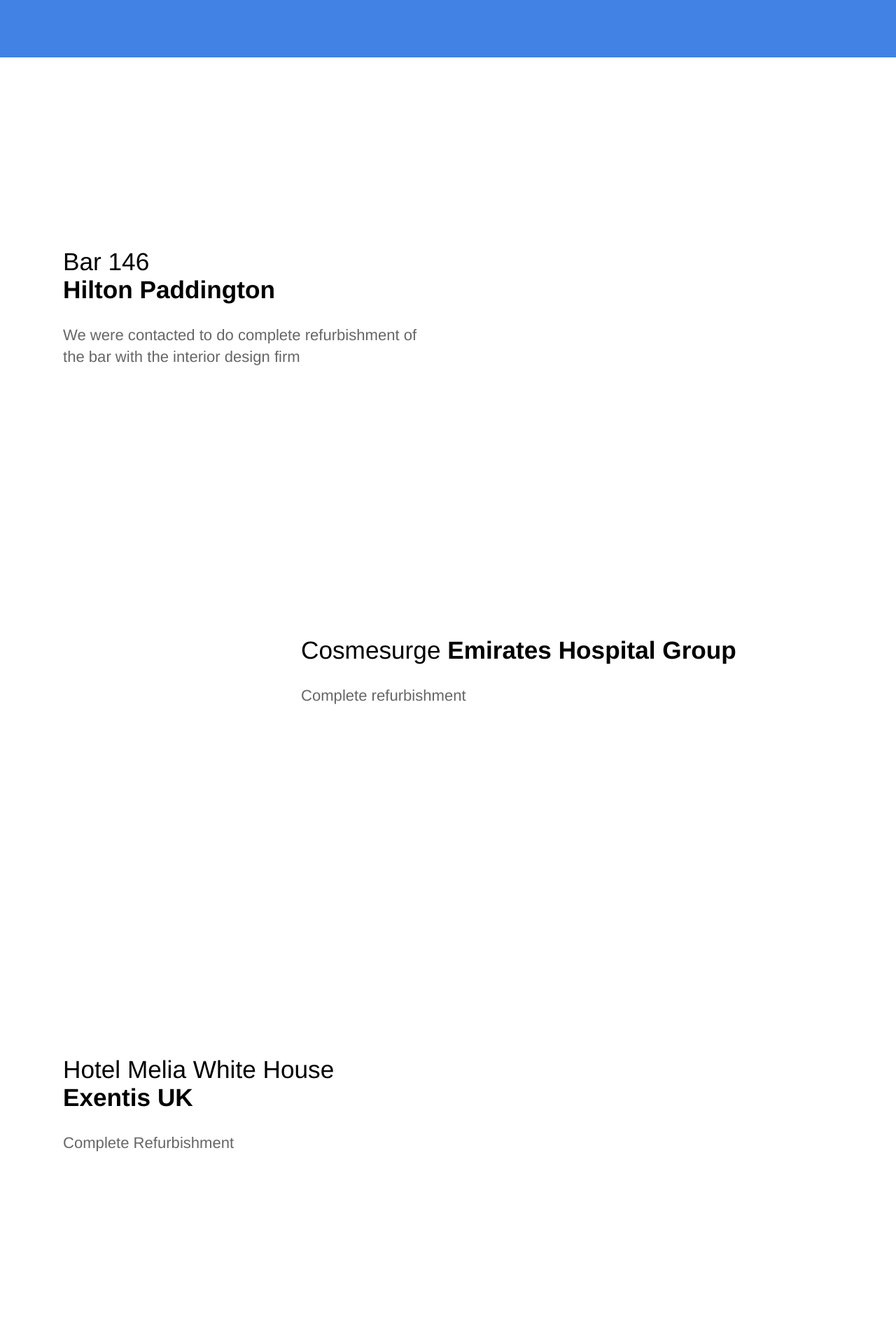
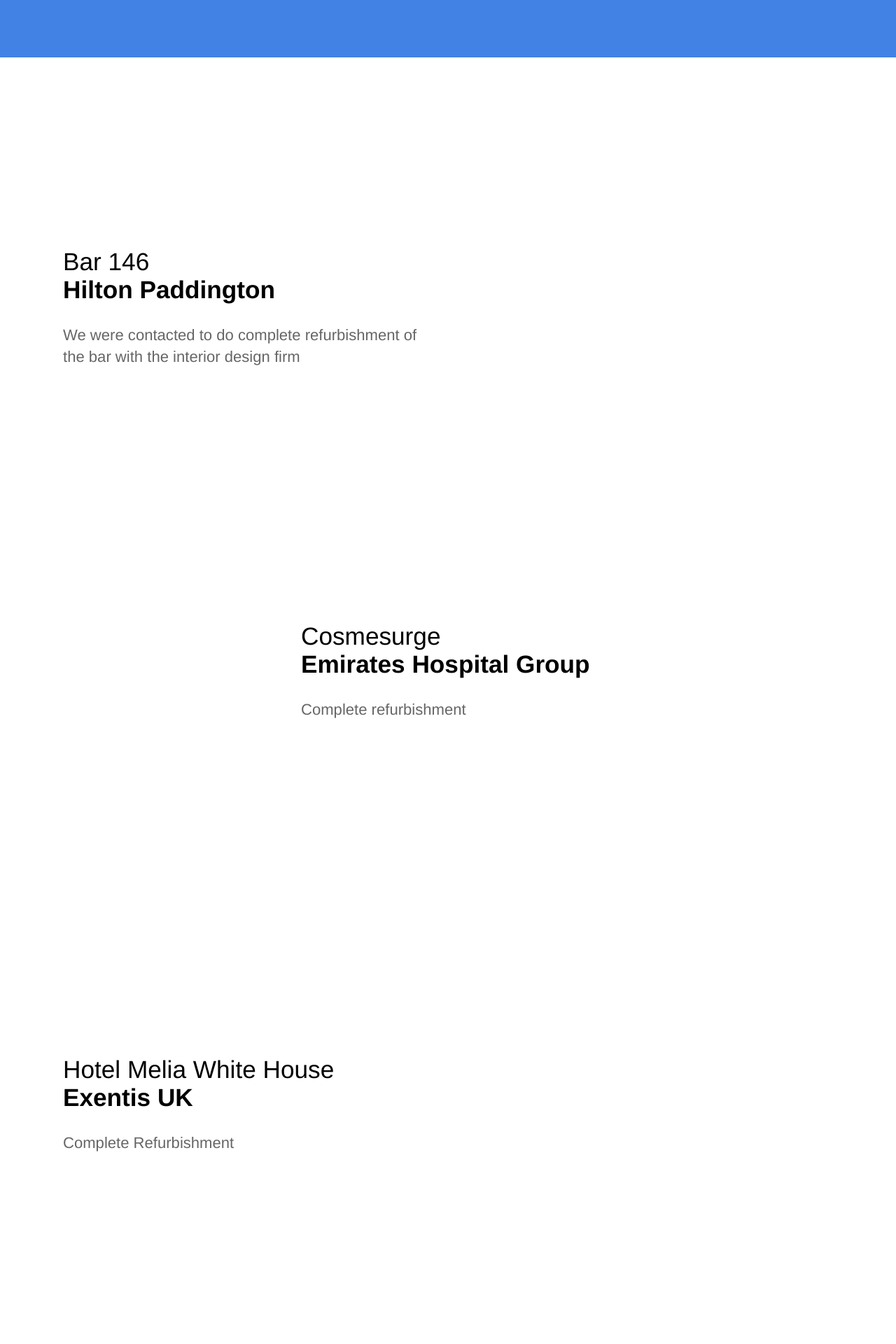
Before and after one commit to lacweb3/constructlancaster, a Jekyll site: the page built from index.html, in a window 1280 px wide. Shown: the part 1389-3309 px from the top of the page at 70% size. Built offline with Jekyll 4.4.1, drawn with Linux system fonts in a browser that asks for light colours.

```diff
--- a/index.html
+++ b/index.html
@@ -29,7 +29,7 @@ description: We build anything you want from the foundation to the roof.
 	<section>
 		<div class="container flex">
 			<div class="text editable">
-				<h2>Cosmesurge <strong> <strong> Emirates Hospital Group </strong> </h2>
+				<h2>Cosmesurge <strong> <br> <strong> Emirates Hospital Group </strong> </h2>
 				<p> Complete refurbishment</p>
 			</div>
 			<div class="image">
```
